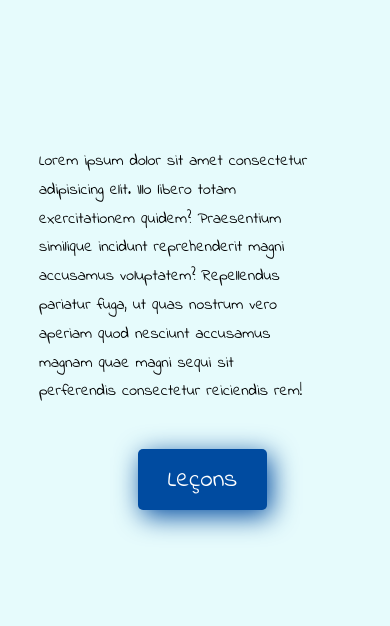
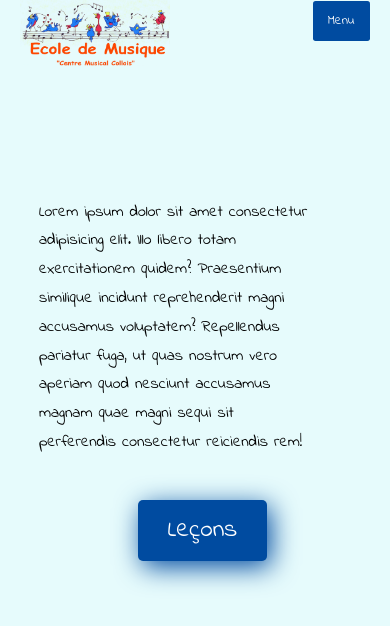
Before and after one commit to Halu89/cmc-frontend, a React (Create React App) app: page / in a window 390 px wide. Shown: the top 626 px of the page. Built offline with nearby package versions, Linux system fonts and the light colour scheme; no server answers.

Commit message:
add responsive navbar

```diff
--- a/src/Components/Header.js
+++ b/src/Components/Header.js
@@ -1,31 +1,38 @@
-import React from "react";
+import React, {useState} from "react";
 import { NavLink } from "react-router-dom";
 import logo from "../assets/logo.jpg";
 import RainbowText from './RainbowText'
 
 const Header = () => {
+  const [isActive, setIsActive] = useState(false)
+  const handleClick = () => setIsActive(!isActive);
+  const closeMobileMenu = () => setIsActive(false);
+
   return (
     <nav>
       <div id="logo">
         <img src={logo} alt="Logo" width="150px" height="100%"/>
       </div>
-      <ul>
-        <li>
+      <ul className={isActive ? "active" : ""}>
+        <li onClick={closeMobileMenu}>
           <NavLink exact to="/" activeClassName="selected">
             Présentation
           </NavLink>
         </li>
-        <li>
+        <li onClick={closeMobileMenu}>
           <NavLink exact to="/lecons" activeClassName="selected">
             Leçons
           </NavLink>
         </li>
-        <li>
+        <li onClick={closeMobileMenu}>
           <NavLink exact to="/actus" activeClassName="selected">
             Actus
           </NavLink>
         </li>
       </ul>
+      <div className="mobile-menu">
+        <button onClick={handleClick}>{isActive ? "X" : "Menu"}</button>
+      </div>
     </nav>
   );
 };
--- a/src/index.css
+++ b/src/index.css
@@ -11,6 +11,7 @@
 
 body {
   background-color: #e6fbfc;
+  min-height: 100vh;
 }
 
 .App {
@@ -194,6 +195,42 @@ nav .selected {
   cursor: default;
 }
 
+nav .mobile-menu {
+  display: none;
+}
+
+@media screen and (max-width: 60em) {
+  nav ul {
+    -webkit-box-orient: vertical;
+    -webkit-box-direction: normal;
+        -ms-flex-direction: column;
+            flex-direction: column;
+    position: absolute;
+    top: -100%;
+    right: 1em;
+    -webkit-transition: all .5s ease-out;
+    transition: all .5s ease-out;
+    background: -webkit-gradient(linear, left top, left bottom, from(#92c3c5), color-stop(90%, transparent));
+    background: linear-gradient(#92c3c5, transparent 90%);
+    z-index: 1;
+    width: 100vw;
+  }
+  nav ul::after {
+    display: none;
+  }
+  nav .active {
+    top: 0em;
+    padding: 3em;
+  }
+  nav .mobile-menu {
+    display: block;
+    z-index: 2;
+  }
+  nav #logo {
+    z-index: 2;
+  }
+}
+
 footer {
   -webkit-box-sizing: border-box;
           box-sizing: border-box;
@@ -285,6 +322,9 @@ main.lecons .cards {
 main.lecons .atelier {
   color: black;
   margin: 10px 0 20px 0;
+  padding: 1em;
+  -webkit-box-shadow: 0.1em 0.1em 2em #baedf0a9;
+          box-shadow: 0.1em 0.1em 2em #baedf0a9;
 }
 
 @media screen and (min-width: 800px) {
@@ -354,6 +394,9 @@ main.lecons .instrument {
   -webkit-box-direction: normal;
       -ms-flex-direction: column;
           flex-direction: column;
+  padding: 1em;
+  -webkit-box-shadow: 0.1em 0.1em 2em #baedf0a9;
+          box-shadow: 0.1em 0.1em 2em #baedf0a9;
   color: black;
   margin-bottom: 20px;
 }
@@ -589,9 +632,6 @@ main.lecons .instrument #prof-name #name {
 }
 
 @media screen and (max-width: 800px) {
-  nav {
-    display: none;
-  }
   footer {
     display: none;
   }
--- a/src/index.scss
+++ b/src/index.scss
@@ -16,6 +16,7 @@ $accent-color: #004ba0;
 
 body {
   background-color: $light-base;
+  min-height: 100vh;
 }
 
 .App {
@@ -164,6 +165,36 @@ nav {
     color: gray;
     cursor: default;
   }
+  .mobile-menu {
+    display: none;
+  }
+
+  @media screen and (max-width: 60em) {
+    ul {
+      flex-direction: column;
+      position: absolute;
+      top: -100%;
+      right: 1em;
+      transition: all .5s ease-out;
+      background: linear-gradient(#92c3c5, transparent 90%);
+      z-index: 1;
+      width: 100vw;
+      &::after {
+        display: none;
+      }
+    }
+    .active {
+      top: 0em;
+      padding: 3em;
+    }
+    .mobile-menu {
+      display: block;
+      z-index: 2;
+    }
+    #logo {
+      z-index: 2;
+    }
+  }
 }
 
 // Footer
@@ -233,6 +264,8 @@ main.lecons {
   .atelier {
     color: $text-dark;
     margin: 10px 0 20px 0;
+    padding: 1em;
+    box-shadow: 0.1em 0.1em 2em #baedf0a9;
 
     @media screen and (min-width: 800px) {
       flex: 0 1 calc(50% - 5em);
@@ -276,7 +309,8 @@ main.lecons {
   .instrument {
     display: flex;
     flex-direction: column;
-    // border: 2px solid $accent-color;
+    padding: 1em;
+    box-shadow: 0.1em 0.1em 2em #baedf0a9;
     color: $text-dark;
     margin-bottom: 20px;
 
@@ -464,9 +498,6 @@ main.lecons {
 @media screen and (max-width: 800px) {
   // TODO
 
-  nav {
-    display: none;
-  }
   footer {
     display: none;
   }
```
Also changed, not shown: 1 other file (tests, documents, lock files or other folders).
